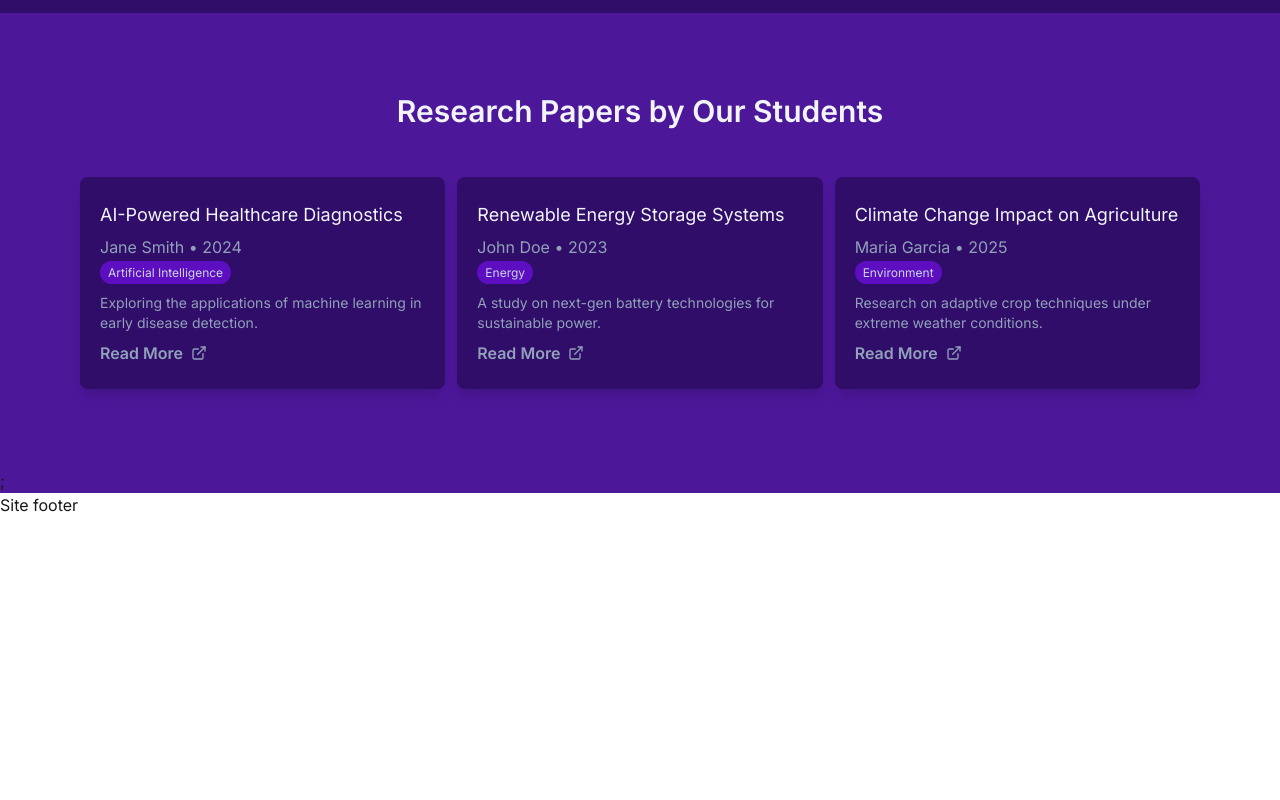
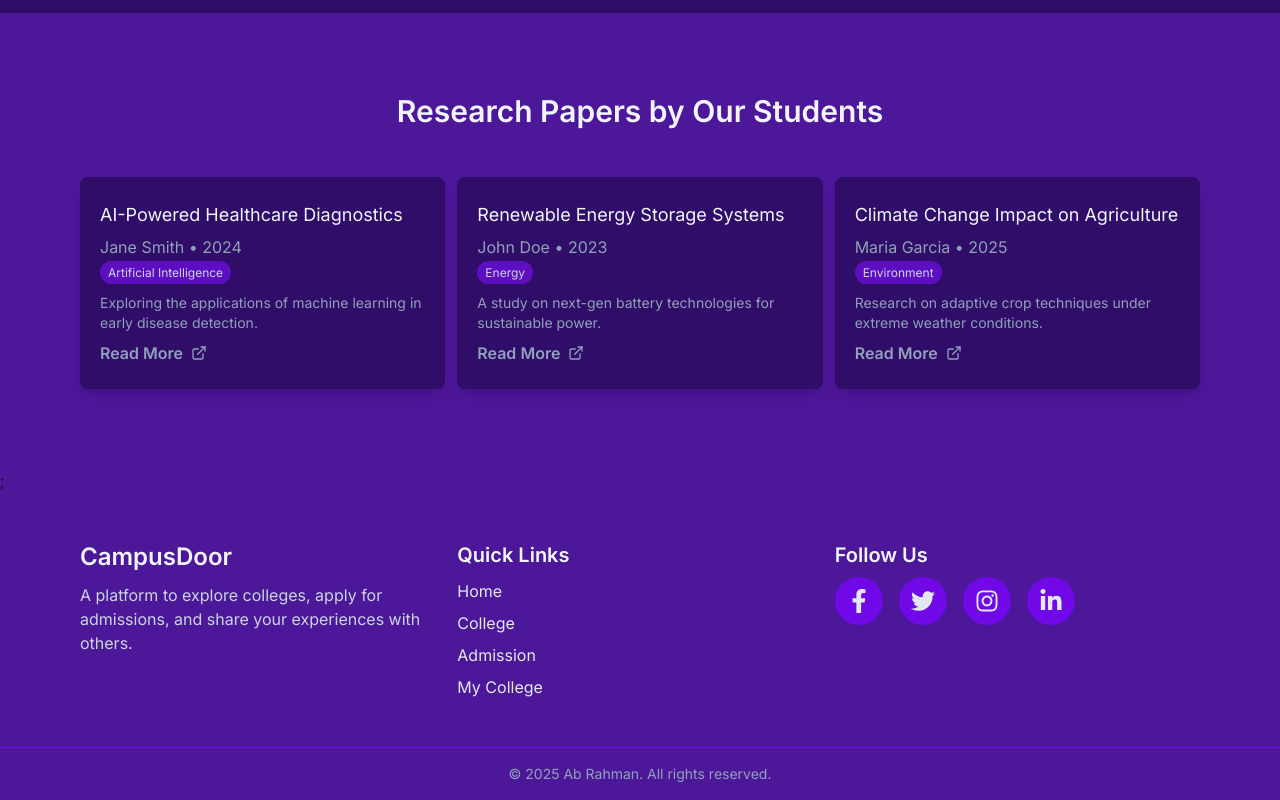
Before and after one commit to AbrRahman/campus-door-frontend, a React (Vite) app: page / in a window 1280 px wide. Shown: the part 1599-2399 px from the top of the page. Before the commit the page ends 2116 px from the top, so only its background shows below. Built offline with nearby package versions, Linux system fonts and the light colour scheme.

Commit message:
push footer code

```diff
--- a/src/component/footer/Footer.tsx
+++ b/src/component/footer/Footer.tsx
@@ -1,7 +1,102 @@
+import { Link } from "react-router";
+import {
+  FaFacebookF,
+  FaTwitter,
+  FaInstagram,
+  FaLinkedinIn,
+} from "react-icons/fa";
+
 const Footer = () => {
   return (
-    <div>
-      <h1>Site footer</h1>
+    <div className="bg-violet-900 ">
+      <div className="container mx-auto px-4 lg:px-20 py-12 lg:py-12">
+        <div className="grid grid-cols-1 lg:grid-cols-3 gap-3">
+          {/* brand */}
+          <div>
+            <h1 className="text-2xl font-semibold text-slate-100">
+              CampusDoor
+            </h1>
+            <p className="mt-2.5 text-base text-slate-300">
+              A platform to explore colleges, apply for admissions, and share
+              your experiences with others.
+            </p>
+          </div>
+          {/* quick link */}
+          <div>
+            <h2 className="text-slate-100 text-xl font-semibold">
+              Quick Links
+            </h2>
+            <div className="mt-2.5 space-y-2">
+              <div>
+                <Link
+                  to="/"
+                  className="text-slate-200 hover:text-slate-300 transition duration-300"
+                >
+                  Home
+                </Link>
+              </div>
+
+              <div>
+                <Link
+                  to="/college"
+                  className="text-slate-200 hover:text-slate-300 transition duration-300"
+                >
+                  College
+                </Link>
+              </div>
+              <div>
+                <Link
+                  to="/admission"
+                  className="text-slate-200 hover:text-slate-300 transition duration-300"
+                >
+                  Admission
+                </Link>
+              </div>
+              <div>
+                <Link
+                  to="/my-college"
+                  className="text-slate-200 hover:text-slate-300 transition duration-300"
+                >
+                  My College
+                </Link>
+              </div>
+            </div>
+          </div>
+          {/* social link */}
+          <div>
+            <h2 className="text-slate-100 text-xl font-semibold">Follow Us</h2>
+            <div className="mt-2 flex space-x-4">
+              <a
+                href=""
+                className="p-3 rounded-full bg-violet-700 hover:bg-violet-600 transition duration-300"
+              >
+                <FaFacebookF className="size-6 text-slate-200" />
+              </a>
+              <a
+                href=""
+                className="p-3 rounded-full bg-violet-700 hover:bg-violet-600 transition duration-300"
+              >
+                <FaTwitter className="size-6 text-slate-200" />
+              </a>
+              <a
+                href=""
+                className="p-3 rounded-full bg-violet-700 hover:bg-violet-600 transition duration-300"
+              >
+                <FaInstagram className="size-6 text-slate-200" />
+              </a>
+              <a
+                href=""
+                className="p-3 rounded-full bg-violet-700 hover:bg-violet-600 transition duration-300"
+              >
+                <FaLinkedinIn className="size-6 text-slate-200" />
+              </a>
+            </div>
+          </div>
+        </div>
+      </div>
+      <div className="border-t border-violet-700 text-center py-4 text-sm text-slate-400">
+        © {new Date().getFullYear()} Ab Rahman. All rights reserved.
+      </div>
     </div>
   );
 };
--- a/src/component/homeFeatureCollege/FeatureCollege.tsx
+++ b/src/component/homeFeatureCollege/FeatureCollege.tsx
@@ -80,7 +80,7 @@ const FeatureCollege = () => {
         </h1>
 
         {/* feature college */}
-        <div className="mt-8 lg:mt-12 grid grid-cols-3 gap-3.5">
+        <div className="mt-8 lg:mt-12 grid grid-cols-1 lg:grid-cols-3 gap-3.5">
           {isLoading &&
             [...Array(3).keys()].map((index) => (
               <CollegeCardSkeleton key={index} />
--- a/src/pages/college/College.tsx
+++ b/src/pages/college/College.tsx
@@ -80,7 +80,7 @@ const College = () => {
         </h1>
 
         {/* feature college */}
-        <div className="mt-8 lg:mt-12 grid grid-cols-3 gap-3.5">
+        <div className="mt-8 lg:mt-12 grid grid-cols-1 lg:grid-cols-3 gap-3.5">
           {isLoading &&
             [...Array(3).keys()].map((index) => (
               <CollegeCardSkeleton key={index} />
```
